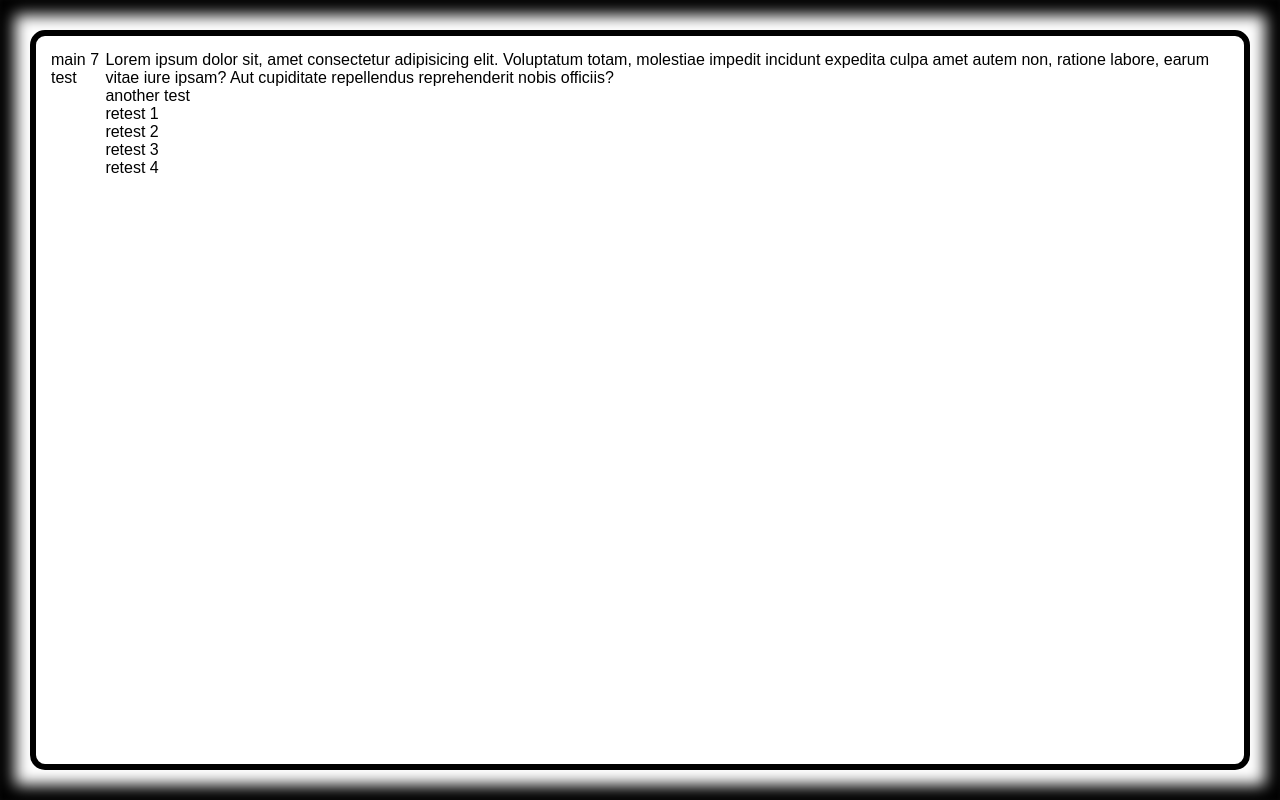
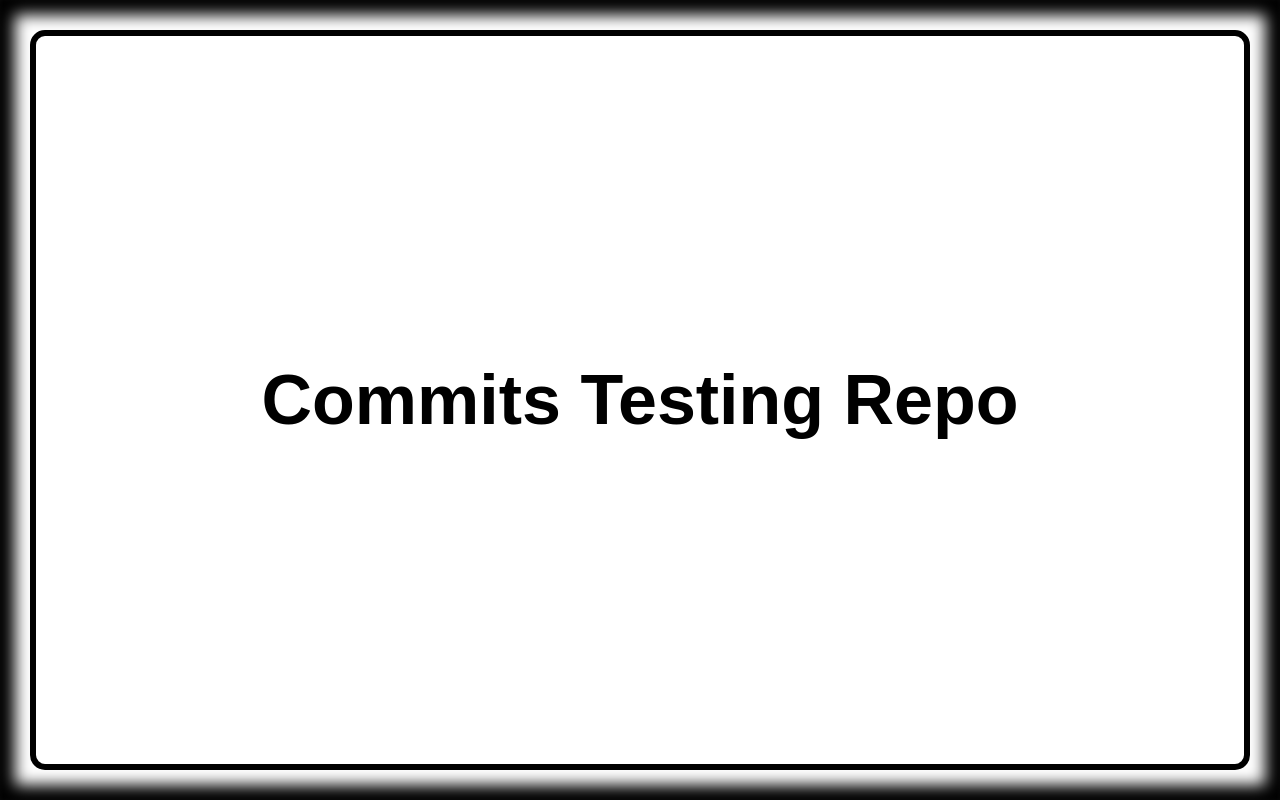
Before and after one commit to a2rp/a2rp-test, a React (Vite) app: page / in a window 1280 px wide. Built offline with nearby package versions, Linux system fonts and the light colour scheme.

Commit message:
added h1 test at the center

```diff
--- a/src/App.jsx
+++ b/src/App.jsx
@@ -5,23 +5,7 @@ const App = () => {
     return (
         <Styled.Wrapper>
             <Styled.Main>
-                main 7 test
-                <p>
-                    Lorem ipsum dolor sit, amet consectetur adipisicing elit.
-                    Voluptatum totam, molestiae impedit incidunt expedita culpa
-                    amet autem non, ratione labore, earum vitae iure ipsam? Aut
-                    cupiditate repellendus reprehenderit nobis officiis?
-                    <br />
-                    another test
-                    <br />
-                    retest 1
-                    <br />
-                    retest 2
-                    <br />
-                    retest 3
-                    <br />
-                    retest 4
-                </p>
+                <h1>Commits Testing Repo</h1>
             </Styled.Main>
         </Styled.Wrapper>
     );
--- a/src/App.styled.js
+++ b/src/App.styled.js
@@ -19,7 +19,13 @@ export const Styled = {
         width: 100%;
         height: 100%;
         display: flex;
+        align-items: center;
+        justify-content: center;
         padding: 15px;
         border-radius: 15px;
+
+        h1 {
+            font-size: 70px;
+        }
     `,
 };
```
